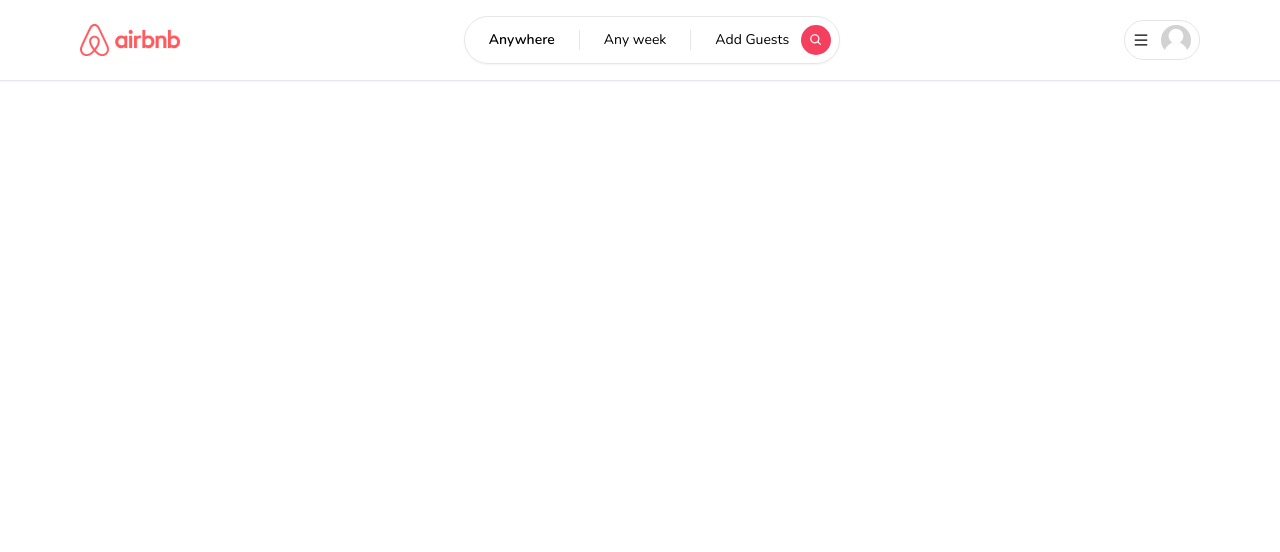
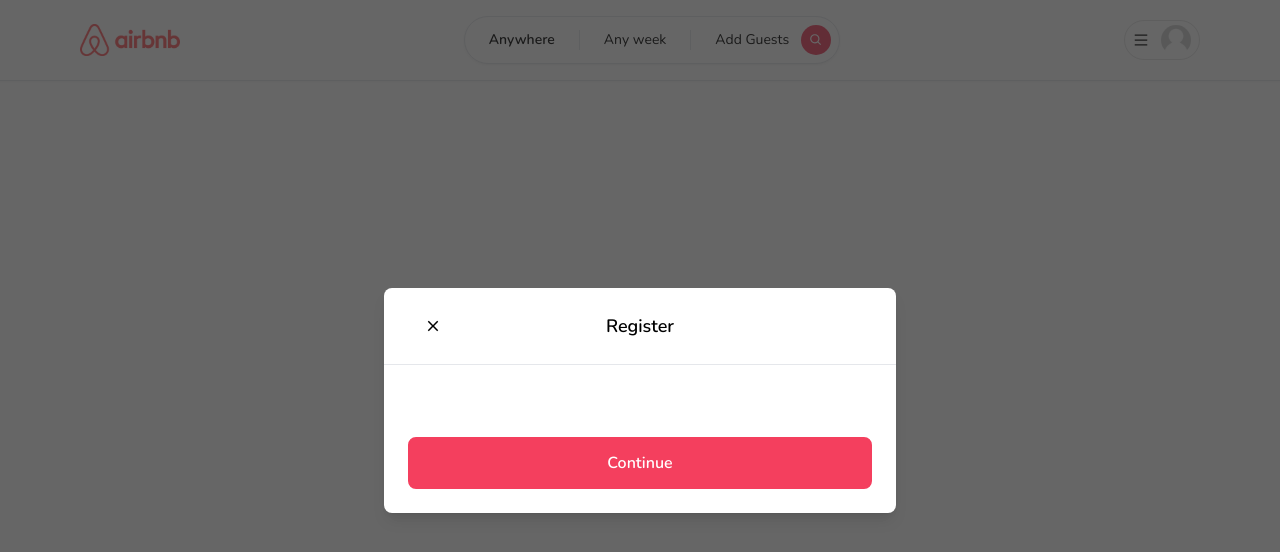
Before and after one commit to NimishLingesh/Airbnb-clone, a Next.js app in the folder airbnb-clone/: page / in a window 1280 px wide. Shown: the top 552 px of the page. Built offline with nearby package versions, Linux system fonts and the light colour scheme.

Commit message:
Defining the Modals for the Register/login popups

```diff
--- /dev/null
+++ b/airbnb-clone/app/components/Button.tsx
@@ -0,0 +1,58 @@
+'use client';
+
+import { IconType } from "react-icons";
+
+interface ButtonProps {
+  label: string;
+  onClick: (e: React.MouseEvent<HTMLButtonElement>) => void;
+  disabled?: boolean;
+  outline?: boolean;
+  small?: boolean;
+  icon?: IconType;
+}
+
+const Button: React.FC<ButtonProps> = ({
+  label,
+  onClick,
+  disabled,
+  outline,
+  small,
+  icon: Icon,
+}) => {
+  return (
+    <button
+      disabled={disabled}
+      onClick={onClick}
+      className={`
+        relative
+        disabled:opacity-70
+        disabled:cursor-not-allowed
+        rounded-lg
+        hover:opacity-80
+        transition
+        w-full
+        ${outline ? 'bg-white' : 'bg-rose-500'}
+        ${outline ? 'border-black' : 'border-rose-500'}
+        ${outline ? 'text-black' : 'text-white'}
+        ${small ? 'text-sm' : 'text-md'}
+        ${small ? 'py-1' : 'py-3'}
+        ${small ? 'font-light' : 'font-semibold'}
+        ${small ? 'border-[1px]' : 'border-2'}
+      `}
+    >
+      {Icon && (
+        <Icon
+          size={24}
+          className="
+            absolute
+            left-4
+            top-3
+          "
+        />
+      )}
+      {label}
+    </button>
+   );
+}
+
+export default Button;
--- a/airbnb-clone/app/components/modals/Modal.tsx
+++ b/airbnb-clone/app/components/modals/Modal.tsx
@@ -1,9 +1,193 @@
-const Modal = () => {
-    return  (
-        <div></div>
-    );
+'use client';
 
-}
+import { useCallback, useEffect, useState } from "react";
+import { IoMdClose } from "react-icons/io";
+
+import Button from "../Button";
+
+interface ModalProps {
+    isOpen?: boolean;
+    onClose: () => void;
+    onSubmit: () => void;
+    title?: string;
+    body?: React.ReactElement;
+    footer?: React.ReactElement;
+    actionLabel: string;
+    disabled?: boolean;
+    secondaryAction?: () => void;
+    secondaryActionLabel?: string;
+  }
+
+  const Modal: React.FC<ModalProps> = ({
+    isOpen,
+    onClose,
+    onSubmit,
+    title,
+    body,
+    actionLabel,
+    footer,
+    disabled,
+    secondaryAction,
+    secondaryActionLabel
+  }) => {
+    const [showModal, setShowModal] = useState(isOpen);
+
+    useEffect(() => {
+      setShowModal(isOpen);
+    }, [isOpen]);
+
+    const handleClose = useCallback(() => {
+      if (disabled) {
+        return;
+      }
+
+      setShowModal(false);
+      setTimeout(() => {
+        onClose();
+      }, 300)
+    }, [onClose, disabled]);
+
+    const handleSubmit = useCallback(() => {
+      if (disabled) {
+        return;
+      }
+
+      onSubmit();
+    }, [onSubmit, disabled]);
+
+    const handleSecondaryAction = useCallback(() => {
+      if (disabled || !secondaryAction) {
+        return;
+      }
+
+      secondaryAction();
+    }, [secondaryAction, disabled]);
+
+    if (!isOpen) {
+      return null;
+    }
 
 
+    return (
+      <>
+        <div
+          className="
+            justify-center
+            items-center
+            flex
+            overflow-x-hidden
+            overflow-y-auto
+            fixed
+            inset-0
+            z-50
+            outline-none
+            focus:outline-none
+            bg-neutral-800/70
+          "
+        >
+          <div className="
+            relative
+            w-full
+            md:w-4/6
+            lg:w-3/6
+            xl:w-2/5
+            my-6
+            mx-auto
+            h-full
+            lg:h-auto
+            md:h-auto
+            "
+          >
+            {/*content*/}
+            <div className={`
+              translate
+              duration-300
+              h-full
+              ${showModal ? 'translate-y-0' : 'translate-y-full'}
+              ${showModal ? 'opacity-100' : 'opacity-0'}
+            `}>
+              <div className="
+                translate
+                h-full
+                lg:h-auto
+                md:h-auto
+                border-0
+                rounded-lg
+                shadow-lg
+                relative
+                flex
+                flex-col
+                w-full
+                bg-white
+                outline-none
+                focus:outline-none
+              "
+              >
+                {/*header*/}
+                <div className="
+                  flex
+                  items-center
+                  p-6
+                  rounded-t
+                  justify-center
+                  relative
+                  border-b-[1px]
+                  "
+                >
+                   <button
+                    className="
+                      p-1
+                      border-0
+                      hover:opacity-70
+                      transition
+                      absolute
+                      left-9
+                    "
+                    onClick={handleClose}
+                  >
+                    <IoMdClose size={18} />
+                  </button>
+                  <div className="text-lg font-semibold">
+                    {title}
+                  </div>
+                </div>
+                {/*body*/}
+                <div className="relative p-6 flex-auto">
+                  {body}
+                </div>
+                {/*footer*/}
+                <div className="flex flex-col gap-2 p-6">
+                  <div
+                    className="
+                      flex
+                      flex-row
+                      items-center
+                      gap-4
+                      w-full
+                    "
+                  >
+                    {secondaryAction && secondaryActionLabel && (
+                      <Button
+                        disabled={disabled}
+                        label={secondaryActionLabel}
+                        onClick={handleSecondaryAction}
+                        outline
+                      />
+                    )}
+                    <Button
+                      disabled={disabled}
+                      label={actionLabel}
+                      onClick={handleSubmit}
+                    />
+                  </div>
+                  {footer}
+                </div>
+              </div>
+            </div>
+          </div>
+        </div>
+      </>
+    );
+  }
+
 export default Modal;
--- /dev/null
+++ b/airbnb-clone/app/components/modals/RegisterModal.tsx
@@ -0,0 +1,70 @@
+'use client';
+
+import axios from "axios";
+import { AiFillGithub } from "react-icons/ai";
+// import { signIn } from "next-auth/react";
+import { FcGoogle } from "react-icons/fc";
+import { useCallback, useState } from "react";
+// import { toast } from "react-hot-toast";
+import {
+  FieldValues,
+  SubmitHandler,
+  useForm
+} from "react-hook-form";
+
+// import useLoginModal from "@/app/hooks/useLoginModal";
+import useRegisterModal from "@/app/hooks/useRegisterModal";
+
+import Modal from "./Modal";
+
+const RegisterModal = () => {
+    const registerModal = useRegisterModal();
+    // const loginModal = useLoginModal();
+    const [isLoading, setIsLoading] = useState(false);
+
+    const {
+        register,
+        handleSubmit,
+        formState: {
+        errors,
+        },
+    } = useForm<FieldValues>({
+        defaultValues: {
+        name: '',
+        email: '',
+        password: ''
+        },
+    });
+
+    const onSubmit: SubmitHandler<FieldValues> = (data) => {
+        setIsLoading(true);
+
+        axios.post('/api/register', data)
+            .then(() => {
+                // toast.success('Registered!');
+                registerModal.onClose();
+                // loginModal.onOpen();
+            })
+            .catch((error) => {
+                // toast.error(error);
+            })
+            .finally(() => {
+                setIsLoading(false);
+            })
+    }
+
+    return  (
+        <Modal
+        disabled={isLoading}
+        isOpen={registerModal.isOpen}
+        title="Register"
+        actionLabel="Continue"
+        onClose={registerModal.onClose}
+        onSubmit={handleSubmit(onSubmit)}
+        // body={bodyContent}
+        // footer={footerContent}
+        />
+    );
+}
+
+export default RegisterModal;
--- /dev/null
+++ b/airbnb-clone/app/hooks/useRegisterModal.tsx
@@ -0,0 +1,17 @@
+import { create } from 'zustand';
+
+interface RegisterModalStore {
+  isOpen: boolean;
+  onOpen: () => void;
+  onClose: () => void;
+}
+
+const useRegisterModal = create<RegisterModalStore>((set) => ({
+  // state of the popup - default to open on refresh
+  isOpen: true,
+  onOpen: () => set({ isOpen: true }),
+  onClose: () => set({ isOpen: false })
+}));
+
+
+export default useRegisterModal;
--- a/airbnb-clone/app/layout.tsx
+++ b/airbnb-clone/app/layout.tsx
@@ -1,9 +1,9 @@
 import './globals.css'
 
 import { Nunito } from "next/font/google";
+import RegisterModal from '@/app/components/modals/RegisterModal';
 import Navbar from './components/navbar/navbar';
 import ClientOnly from './components/ClientOnly';
-import Modal from './components/modals/Modal';
 
 export const metadata = {
   title: 'Airbnb',
@@ -23,7 +23,7 @@
     <html lang="en">
       <body className={font.className}>
         <ClientOnly>
-          <Modal />
+          <RegisterModal isOpen/>
         <Navbar />
         </ClientOnly>
         {children}
--- a/airbnb-clone/package.json
+++ b/airbnb-clone/package.json
@@ -12,13 +12,16 @@
     "@types/node": "20.5.9",
     "@types/react": "18.2.21",
     "@types/react-dom": "18.2.7",
+    "axios": "^1.5.1",
     "eslint": "8.48.0",
     "eslint-config-next": "13.4.19",
     "next": "13.4.19",
     "react": "18.2.0",
     "react-dom": "18.2.0",
+    "react-hook-form": "^7.46.2",
     "react-icons": "^4.11.0",
-    "typescript": "5.2.2"
+    "typescript": "5.2.2",
+    "zustand": "^4.4.1"
   },
   "devDependencies": {
     "autoprefixer": "^10.4.15",
```
Also changed, not shown: airbnb-clone/app/components/modals/LoginModal.tsx (added), 1 other file (tests, documents, lock files or other folders).
